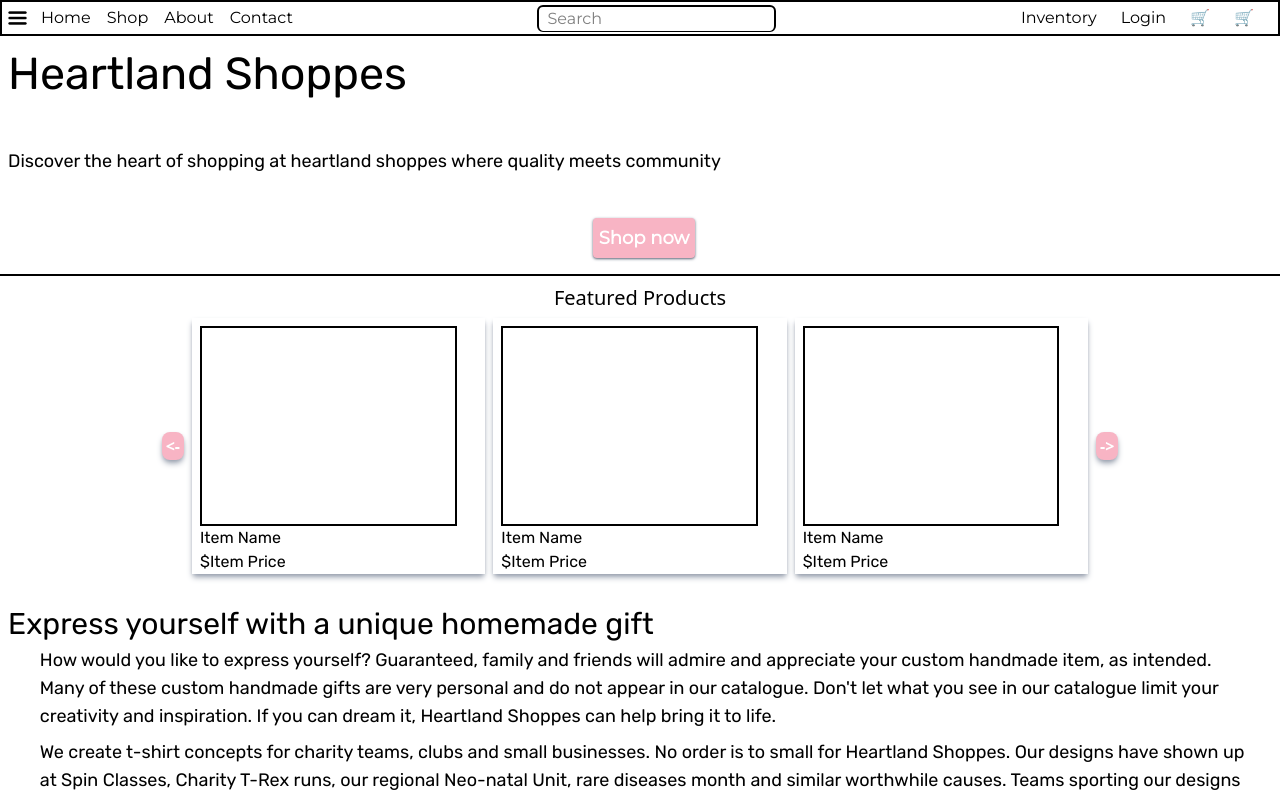
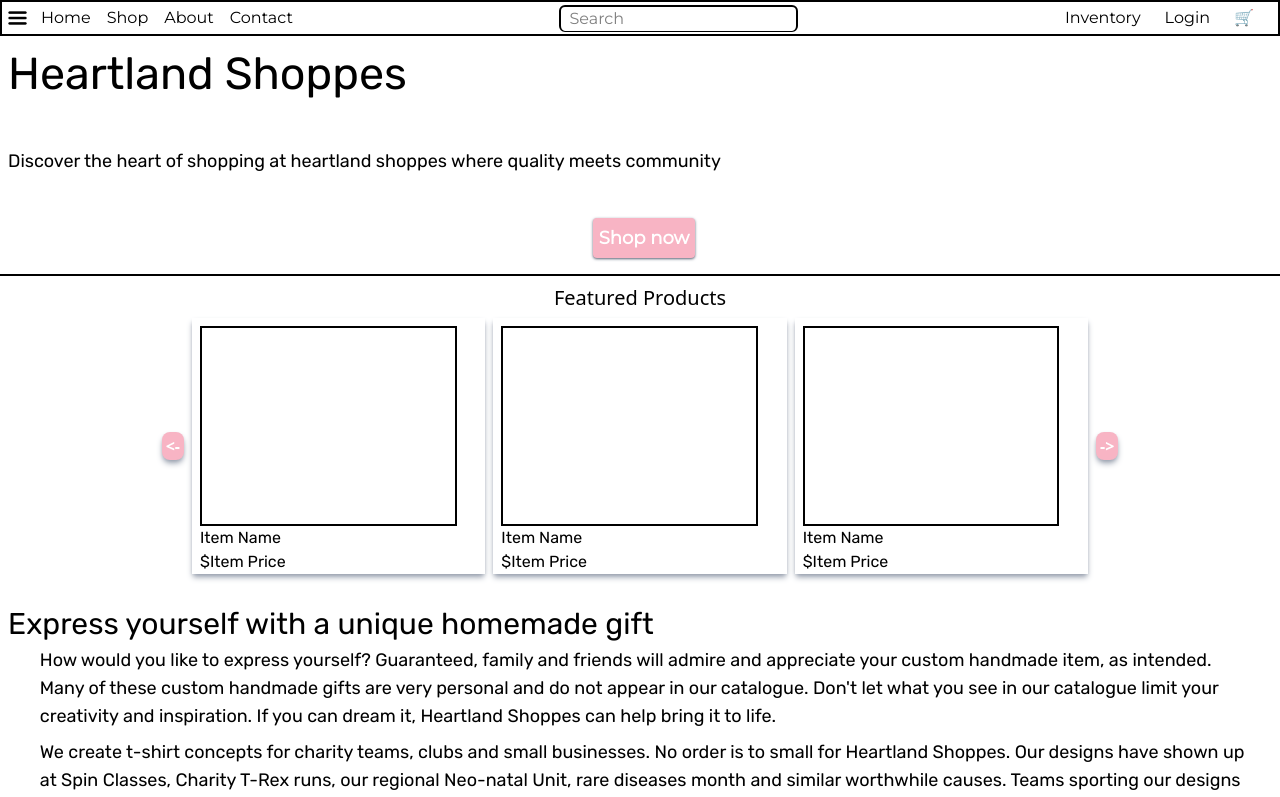
Before and after one commit to JGenereux/heartlandshoppes-2.0_ecommerce, a React (Vite) app in the folder client/: page / in a window 1280 px wide. Shown: the top 797 px of the page. Built offline with nearby package versions, Linux system fonts and the light colour scheme.

Commit message:
fixed accidentally staged duplicate cart elements in navbar

```diff
--- a/client/src/Navbar/Drawer.tsx
+++ b/client/src/Navbar/Drawer.tsx
@@ -41,7 +41,6 @@ export default function Drawer() {
                 <div className="flex flex-col md:flex-row md:ml-auto mr-6 space-x-6">
                     <Link to="/inventory">Inventory</Link>
                     <Link to="/login">Login</Link>
-                    <p>🛒</p>
                     <Cart />
                 </div>
             </div>}
```
